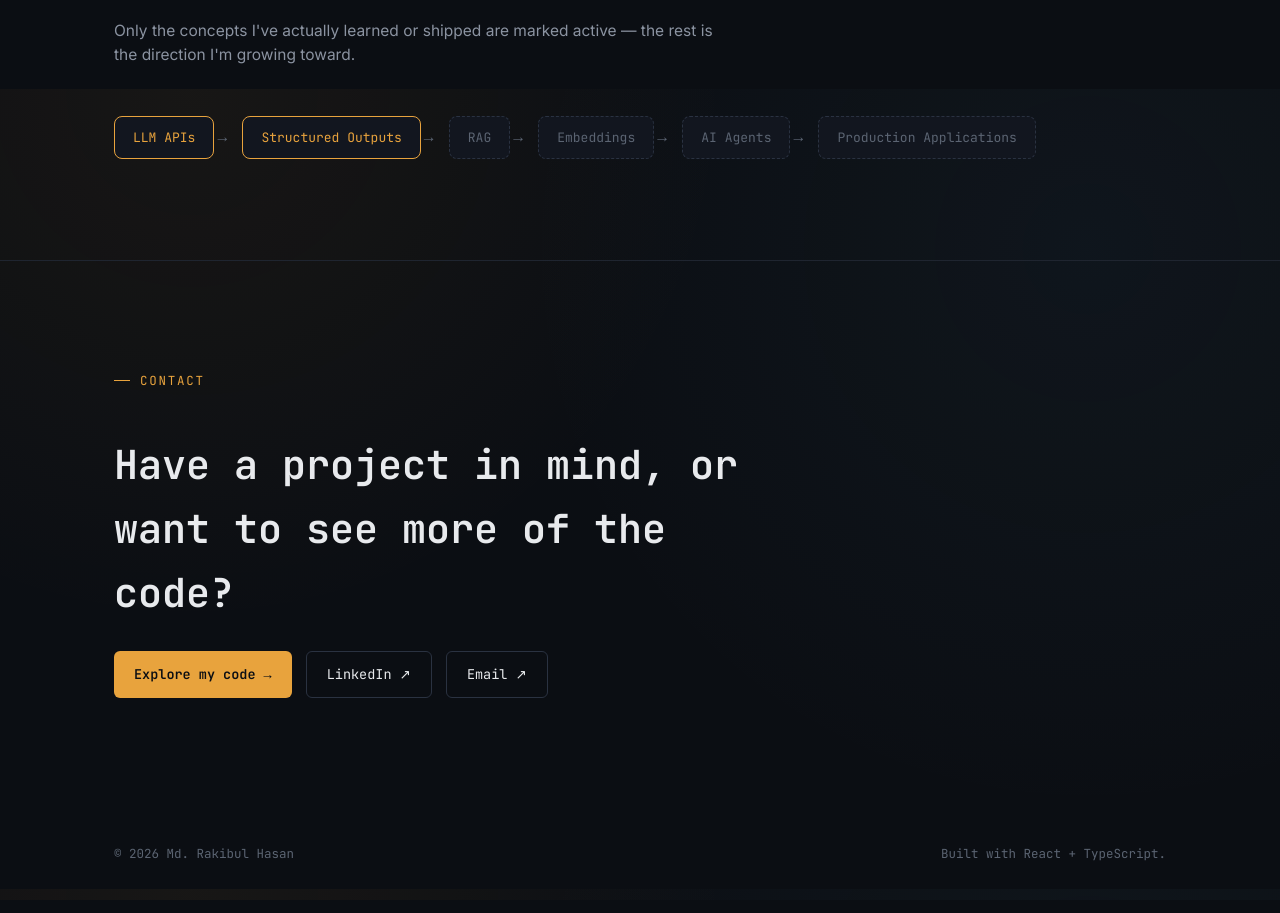
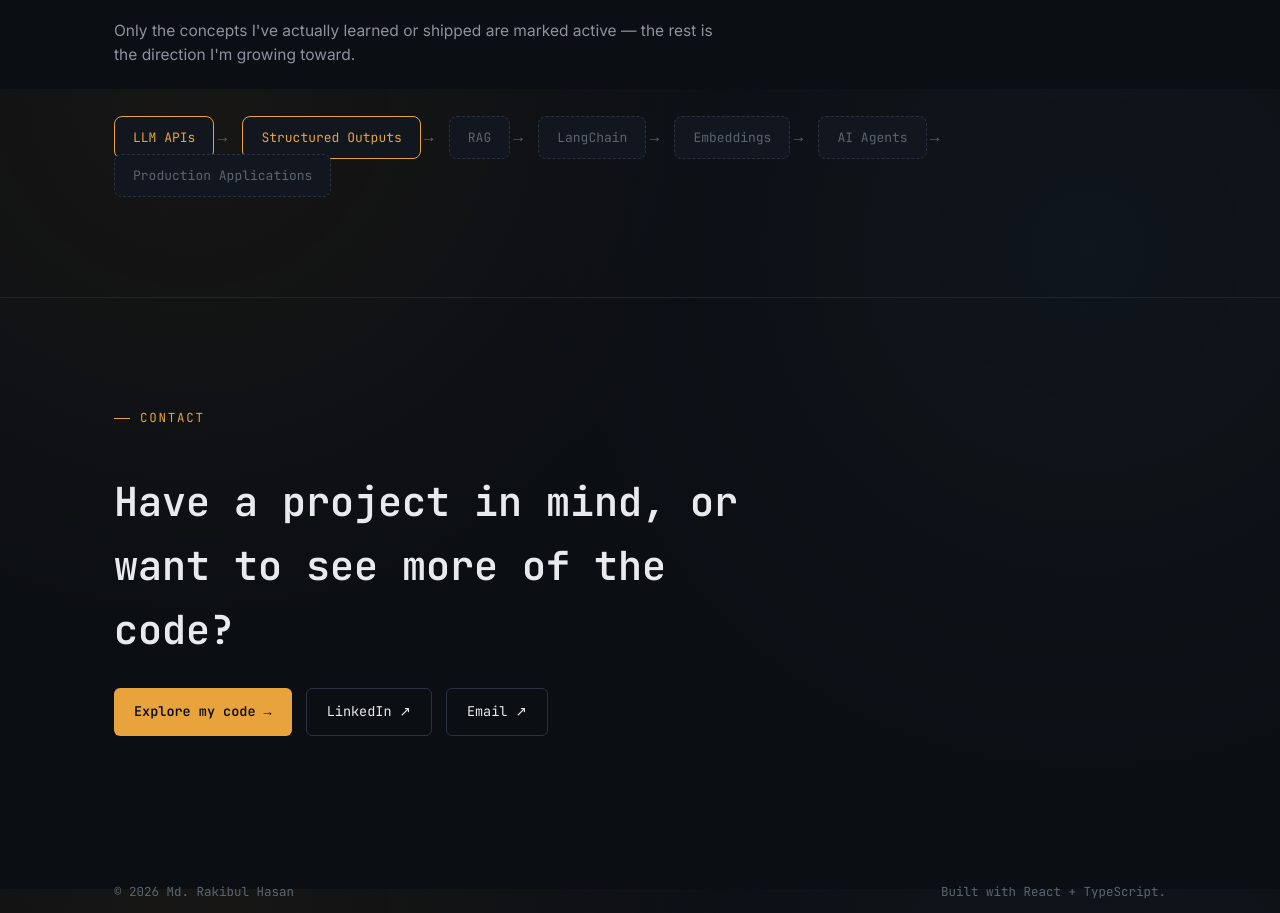
Before and after one commit to rakibulhasan-swe/portfolio-website-react-ts, a React (Vite) app: page / in a window 1280 px wide. Shown: the part 6311-7224 px from the top of the page. Built offline with nearby package versions, Linux system fonts and the light colour scheme; no server answers.

Commit message:
new changes inFoundation section

```diff
--- a/src/data/foundations.ts
+++ b/src/data/foundations.ts
@@ -27,6 +27,7 @@ export const aiFlowNodes: AiNodeData[] = [
   { id: 'llm-apis', label: 'LLM APIs', status: 'active' },
   { id: 'structured-outputs', label: 'Structured Outputs', status: 'active' },
   { id: 'rag', label: 'RAG', status: 'future' },
+  { id: 'langchain', label: 'LangChain', status: 'future' },
   { id: 'embeddings', label: 'Embeddings', status: 'future' },
   { id: 'ai-agents', label: 'AI Agents', status: 'future' },
   { id: 'production', label: 'Production Applications', status: 'future' },
```
